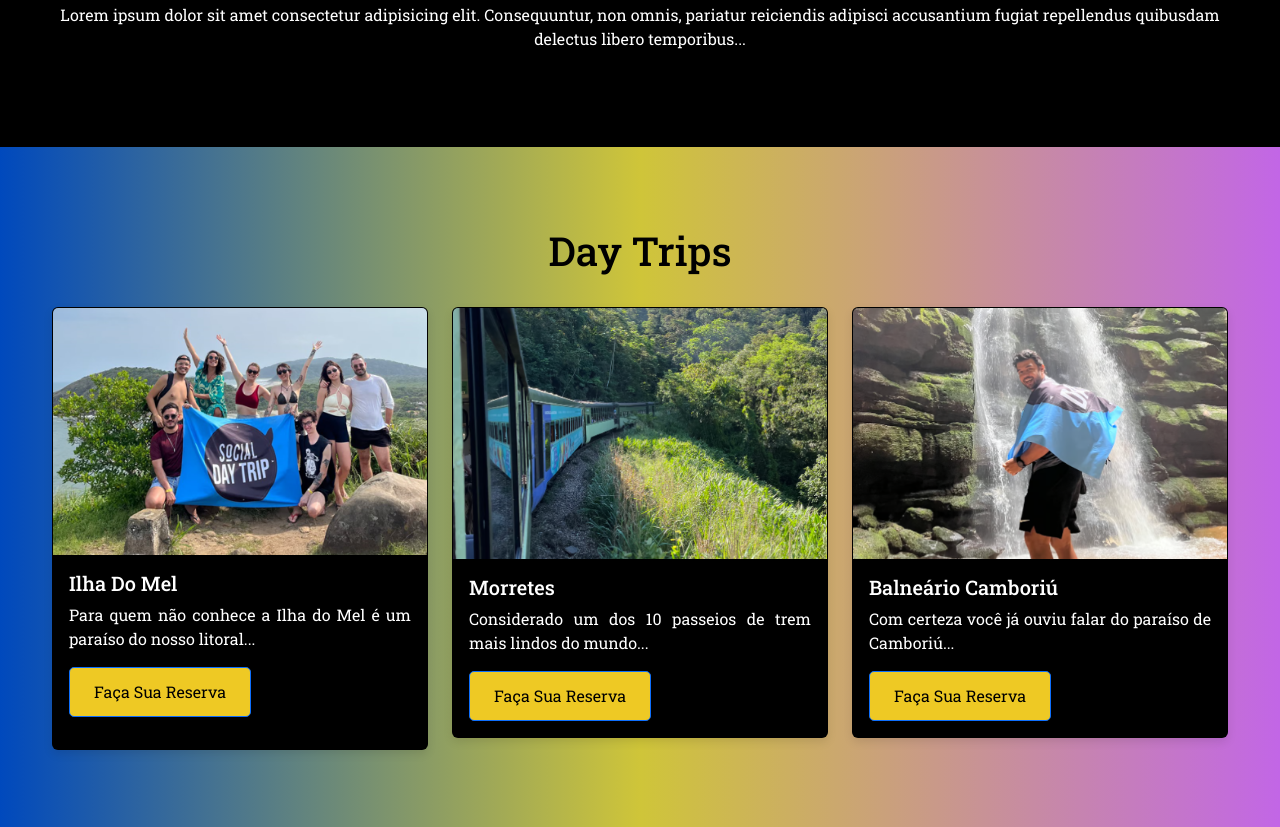
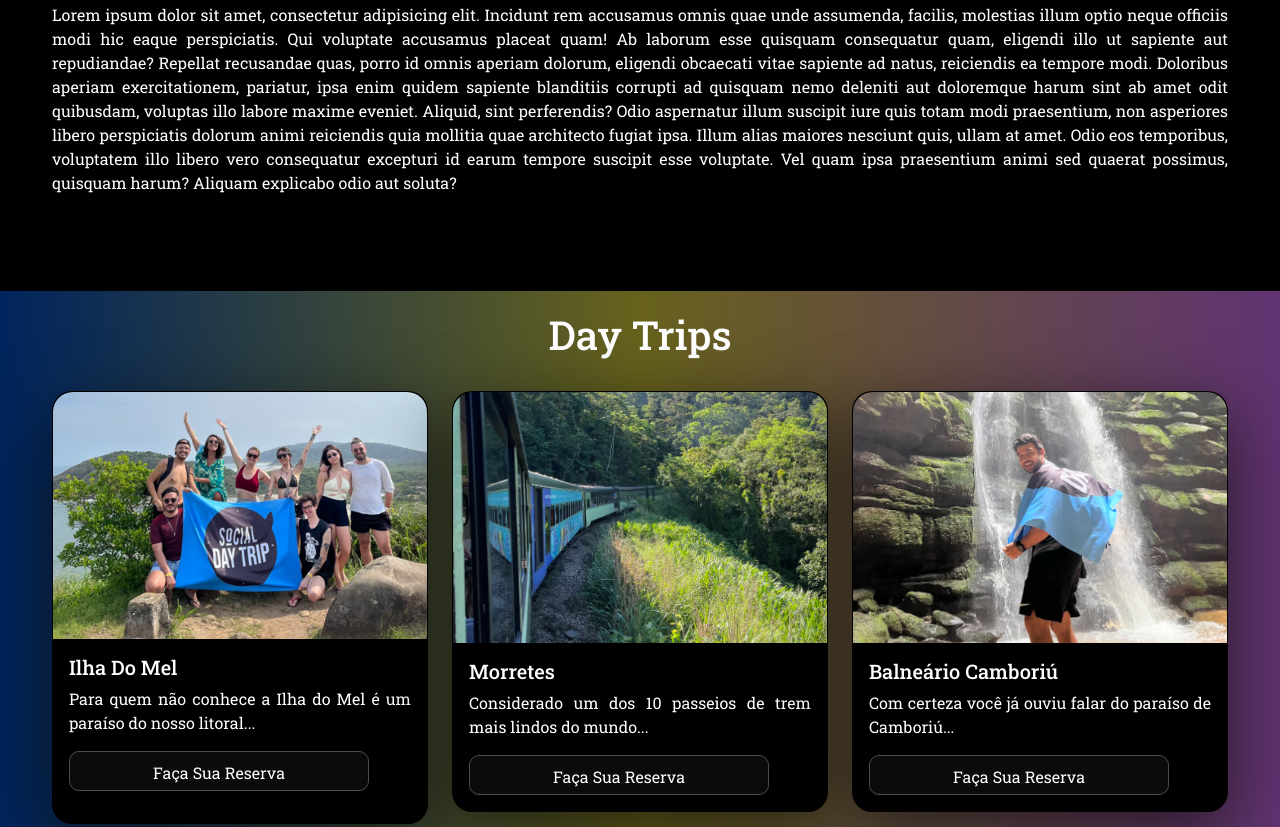
Before and after one commit to nathartigas/HostelSocial, a plain HTML site: page index.html in a window 1280 px wide. Shown: the part 957-1784 px from the top of the page. Drawn offline with nearby package versions, Linux system fonts and the light colour scheme.

Commit message:
lorenzogato

```diff
--- a/index.html
+++ b/index.html
@@ -54,9 +54,11 @@
     <section id="about" class="about-section">
         <div class="container">
             <h2 class="section-title" id="about-title">Nossa História</h2>
-            <p class="text-center" id="about-text">Lorem ipsum dolor sit amet consectetur adipisicing elit.
-                Consequuntur, non omnis, pariatur reiciendis adipisci accusantium fugiat repellendus quibusdam delectus
-                libero temporibus...</p>
+            <p id="text-center" id="about-text">Lorem ipsum dolor sit amet, consectetur adipisicing elit. Incidunt rem accusamus omnis quae unde assumenda, facilis, molestias illum optio neque officiis modi hic eaque perspiciatis. Qui voluptate accusamus placeat quam!
+            Ab laborum esse quisquam consequatur quam, eligendi illo ut sapiente aut repudiandae? Repellat recusandae quas, porro id omnis aperiam dolorum, eligendi obcaecati vitae sapiente ad natus, reiciendis ea tempore modi.
+            Doloribus aperiam exercitationem, pariatur, ipsa enim quidem sapiente blanditiis corrupti ad quisquam nemo deleniti aut doloremque harum sint ab amet odit quibusdam, voluptas illo labore maxime eveniet. Aliquid, sint perferendis?
+            Odio aspernatur illum suscipit iure quis totam modi praesentium, non asperiores libero perspiciatis dolorum animi reiciendis quia mollitia quae architecto fugiat ipsa. Illum alias maiores nesciunt quis, ullam at amet.
+            Odio eos temporibus, voluptatem illo libero vero consequatur excepturi id earum tempore suscipit esse voluptate. Vel quam ipsa praesentium animi sed quaerat possimus, quisquam harum? Aliquam explicabo odio aut soluta?</p>
         </div>
     </section>
 
@@ -71,7 +73,7 @@
                         <div class="card-body">
                             <h5 class="card-title" id="trip-1-title">Ilha Do Mel</h5>
                             <p class="card-text" id="trip-1-text">Para quem não conhece a Ilha do Mel é um paraíso do nosso litoral...<p>
-                            <button type="button" class="btn btn-primary">Faça Sua Reserva</button>
+                            <button type="button" class="bn5">Faça Sua Reserva</button>
                         </div>
                     </div>
                 </div>
@@ -82,7 +84,7 @@
                         <div class="card-body">
                             <h5 class="card-title" id="trip-2-title">Morretes</h5>
                             <p class="card-text" id="trip-2-text">Considerado um dos 10 passeios de trem mais lindos do mundo...</p>
-                            <button type="button" class="btn btn-primary">Faça Sua Reserva</button>
+                            <button type="button" class="bn5">Faça Sua Reserva</button>
                         </div>
                     </div>
                 </div>
@@ -93,7 +95,7 @@
                         <div class="card-body">
                             <h5 class="card-title" id="trip-3-title">Balneário Camboriú</h5>
                             <p class="card-text" id="trip-3-text">Com certeza você já ouviu falar do paraíso de Camboriú...</p>
-                            <button type="button" class="btn btn-primary">Faça Sua Reserva</button>
+                            <button type="button" class="bn5">Faça Sua Reserva</button>
                         </div>
                     </div>
                 </div>
@@ -112,8 +114,10 @@
     <!-- Localidade -->
     <section id="location" class="location-section">
         <div class="container">
+            <br>
             <h2 class="section-title" id="location-title">Localização</h2>
-            <p id="location-text">Avenida Central, 123 - Centro - Balneário Camboriú</p>
+            <p id="location-text">R. Brg. Franco, 2691 - Rebouças, Curitiba - PR, 80220-100</p>
+            <iframe src="https://www.google.com/maps/embed?pb=!1m18!1m12!1m3!1d3602.8353244623036!2d-49.27770012492716!3d-25.443768477553043!2m3!1f0!2f0!3f0!3m2!1i1024!2i768!4f13.1!3m3!1m2!1s0x94dce47b21adb315%3A0x2375cbb9f7b3e8cd!2sHostel%20Social%20-%20Caf%C3%A9%20e%20Bar!5e0!3m2!1spt-PT!2sbr!4v1730242817771!5m2!1spt-PT!2sbr" width="100%" height="450" style="border:0;" allowfullscreen="" loading="lazy" referrerpolicy="no-referrer-when-downgrade" class="mapa-google"></iframe>
         </div>
     </section>
 
--- a/style.css
+++ b/style.css
@@ -53,8 +53,9 @@ body {
     margin: 0 auto;
 }
 
-.text-center {
-    text-align: center;
+#text-center {
+    text-align: justify;
+
 }
 
 .btn {
@@ -69,6 +70,11 @@ body {
 
 .btn:hover {
     background-color: #EC65AD;
+}
+
+.mapa-google {
+    border-radius: 20px;
+
 }
 
 .nav-link {
@@ -127,8 +133,8 @@ body {
 
 .header {
     height: 100vh;
-    background-image: url('/img/fundoHostel.jpg');
-    background-size: cover;
+    background-image: url('/img/fundoHS.svg');
+    background-size: 110%;
     background-position: center;
     display: flex;
     justify-content: center;
@@ -163,6 +169,7 @@ body {
     color: var(--black);
     text-align: center;
     margin-bottom: 2rem;
+    color: white;
 }
 
 .about-section,
@@ -177,11 +184,32 @@ body {
     color: var(--white);
     background-attachment: fixed;
 }
+
 .day-trips-section {
-    background: linear-gradient(to left, rgb(194, 102,230), #cfc539, #0049bd);
-    /* background-color: var(--black); */
+    position: relative;
+    background: linear-gradient(to left, rgb(194, 102, 230), #cfc539, #0049bd);
     color: var(--white);
     background-attachment: fixed;
+    padding: 20px;
+}
+
+/*testando escurecimento de imagem de fundo*/
+
+.day-trips-section::before {
+    content: "";
+    position: absolute;
+    top: 0;
+    left: 0;
+    right: 0;
+    bottom: 0;
+    background-color: rgba(0, 0, 0, 0.5);
+    z-index: 1;
+    pointer-events: none;
+}
+
+.day-trips-section > * {
+    position: relative;
+    z-index: 2;
 }
 
 .location-section {
@@ -194,18 +222,30 @@ body {
     /* background-color: #0D6BCB; Azul */
     background-color: #000000;
     color: var(--white);
+    border-radius: 20px;
+    box-shadow: rgba(0, 0, 0, 0.56) 0px 22px 70px 4px;
 }
 
 #card-trip-2 .card {
     /* background-color: #EC65AD; Rosa */
     background-color: #000000;
     color: var(--white);
+    border-radius: 20px;
+    box-shadow: rgba(0, 0, 0, 0.56) 0px 22px 70px 4px;
 }
 
 #card-trip-3 .card {
     /* background-color: #EEC924; Amarelo */
     background-color: #000000;
     color: var(--white);
+    border-radius: 20px;
+    box-shadow: rgba(0, 0, 0, 0.56) 0px 22px 70px 4px;
+}
+
+.card-img-top {
+
+    border-top-left-radius: 20px;
+    border-top-right-radius: 20px;
 }
 
 /* Adicione sombras e transições para todos os cards */
@@ -270,15 +310,10 @@ body {
     content: "";
     background: linear-gradient(
         45deg,
-        #ff0000,
-        #ff7300,
-        #fffb00,
-        #48ff00,
-        #00ffd5,
-        #002bff,
-        #7a00ff,
-        #ff00c8,
-        #ff0000
+        #fcfa7b,
+        #5b6bc0,
+        #efb2f0,
+        #f0e5b2
     );
     position: absolute;
     top: -2px;
```
Also changed, not shown: img/fundoHS.svg (added), img/fundoHostel.jpg (deleted).
